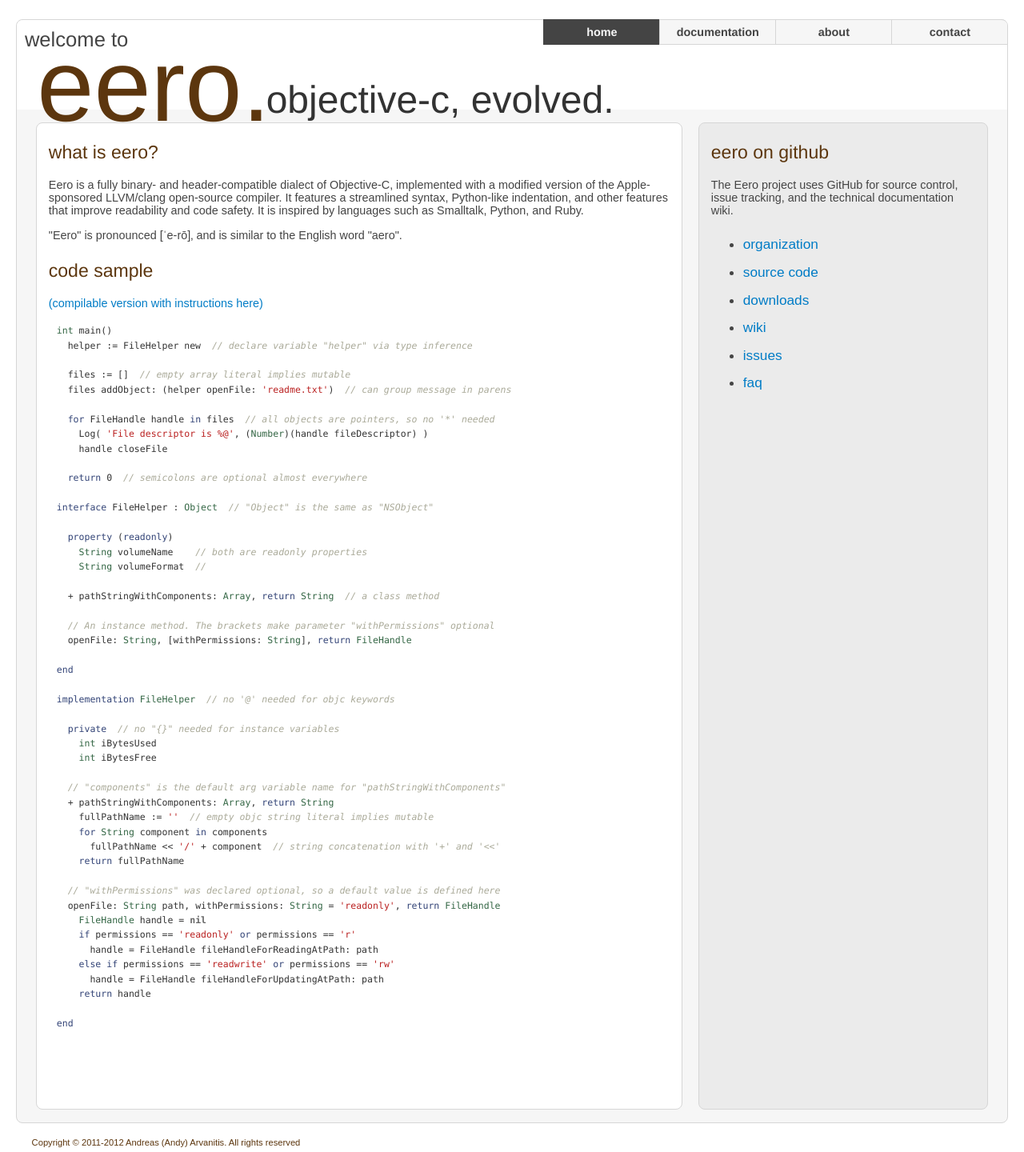
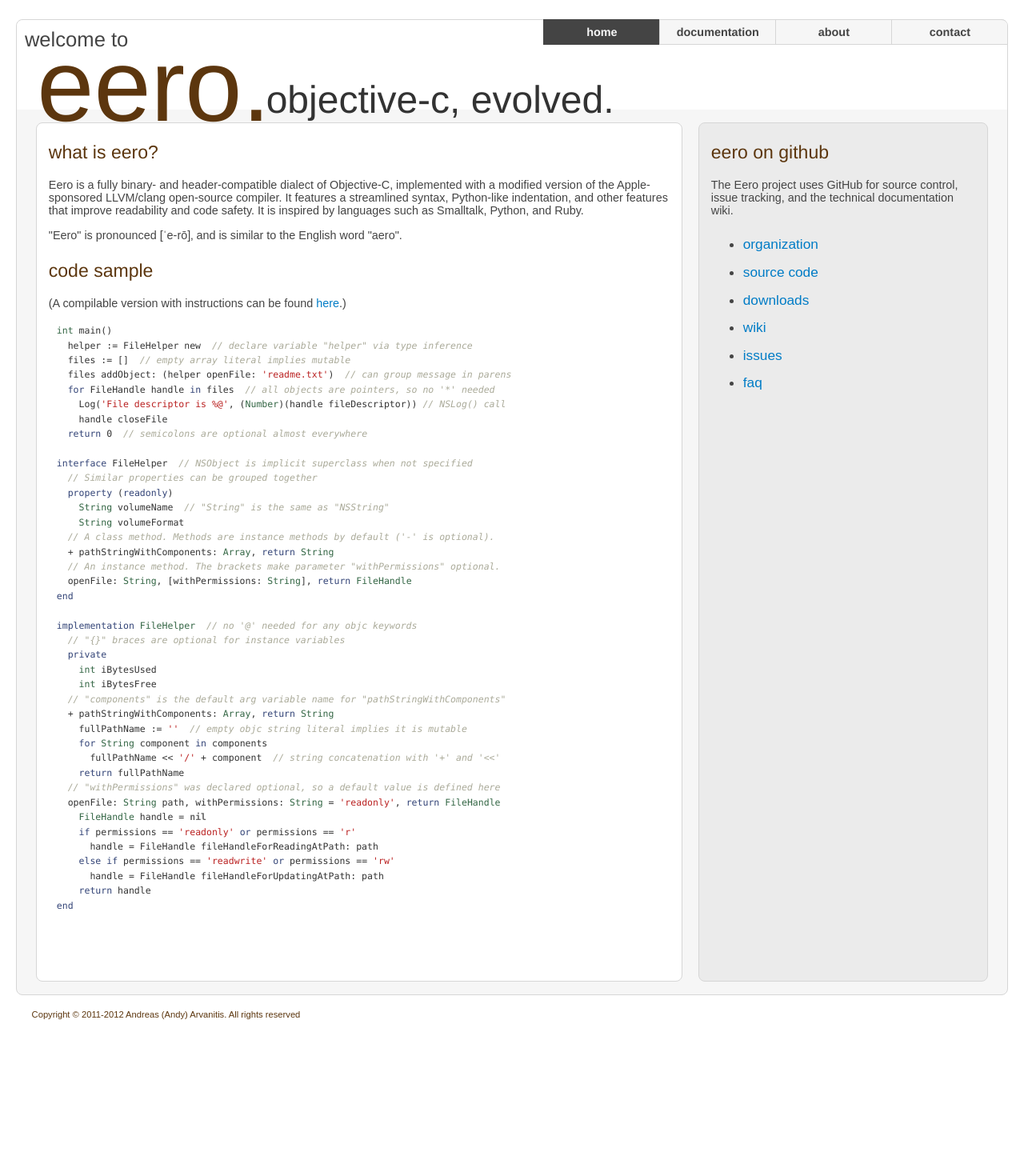
Before and after one commit to eerolanguage/eerolanguage.github.com, a Jekyll site: the page built from index.html, in a window 1280 px wide. Shown: the whole page at 80% size. Built offline with Jekyll 4.4.1, drawn with Linux system fonts in a browser that asks for light colours; some web fonts are replaced; after the commit the page ends 1280 px from its top, so only the background shows below that.

Commit message:
Document class decl superclass default of NSObject

```diff
--- a/_includes/code-sample.html
+++ b/_includes/code-sample.html
@@ -1,41 +1,34 @@
 <pre class="nocodebox"><span class="kt">int</span> main()
   helper := FileHelper new <span class="c1"> // declare variable "helper" via type inference</span>
-
   files := [] <span class="c1"> // empty array literal implies mutable</span>
   files addObject: (helper openFile: <span class="s">'readme.txt'</span>) <span class="c1"> // can group message in parens</span>
-
   <span class="k">for</span> FileHandle handle <span class="k">in</span> files <span class="c1"> // all objects are pointers, so no '*' needed</span>
-    Log( <span class="s">'File descriptor is %@'</span>, (<span class="kt">Number</span>)(handle fileDescriptor) )
+    Log(<span class="s">'File descriptor is %@'</span>, (<span class="kt">Number</span>)(handle fileDescriptor))<span class="c1"> // NSLog() call</span>
     handle closeFile
-
   <span class="k">return</span> 0 <span class="c1"> // semicolons are optional almost everywhere</span>
 
-<span class="k">interface</span> FileHelper : <span class="kt">Object</span></span> <span class="c1"> // "Object" is the same as "NSObject"</span>
-
+<span class="k">interface</span> FileHelper</span> <span class="c1"> // NSObject is implicit superclass when not specified</span>
+  <span class="c1">// Similar properties can be grouped together</span>
   <span class="k">property</span> (<span class="k">readonly</span>)
-    <span class="kt">String</span> volumeName  <span class="c1">  // both are readonly properties</span>
-    <span class="kt">String</span> volumeFormat <span class="c1"> //</span>
-
-  + pathStringWithComponents: <span class="kt">Array</span>, <span class="k">return</span> <span class="kt">String</span> <span class="c1"> // a class method</span>
-
-  <span class="c1">// An instance method. The brackets make parameter "withPermissions" optional</span>
+    <span class="kt">String</span> volumeName <span class="c1"> // "String" is the same as "NSString"</span>
+    <span class="kt">String</span> volumeFormat
+  <span class="c1">// A class method. Methods are instance methods by default ('-' is optional).</span>
+  + pathStringWithComponents: <span class="kt">Array</span>, <span class="k">return</span> <span class="kt">String</span>
+  <span class="c1">// An instance method. The brackets make parameter "withPermissions" optional.</span>
   openFile: <span class="kt">String</span>, [withPermissions: <span class="kt">String</span>], <span class="k">return</span> <span class="kt">FileHandle</span>
-
 <span class="k">end</span>
 
-<span class="k">implementation</span> <span class="kt">FileHelper</span> <span class="c1"> // no '@' needed for objc keywords</span>
-
-  <span class="k">private</span> <span class="c1"> // no "{}" needed for instance variables</span>
+<span class="k">implementation</span> <span class="kt">FileHelper</span> <span class="c1"> // no '@' needed for any objc keywords</span>
+  <span class="c1">// "{}" braces are optional for instance variables</span>
+  <span class="k">private</span>
     <span class="kt">int</span> iBytesUsed
     <span class="kt">int</span> iBytesFree
-
   <span class="c1">// "components" is the default arg variable name for "pathStringWithComponents"</span>
   + pathStringWithComponents: <span class="kt">Array</span>, <span class="k">return</span> <span class="kt">String</span>
-    fullPathName := <span class="s">''</span> <span class="c1"> // empty objc string literal implies mutable</span>
+    fullPathName := <span class="s">''</span> <span class="c1"> // empty objc string literal implies it is mutable</span>
     <span class="k">for</span> <span class="kt">String</span> component <span class="k">in</span> components
       fullPathName << <span class="s">'/'</span> + component <span class="c1"> // string concatenation with '+' and '<<'</span>
     <span class="k">return</span> fullPathName
-
   <span class="c1">// "withPermissions" was declared optional, so a default value is defined here</span>
   openFile: <span class="kt">String</span> path, withPermissions: <span class="kt">String</span> = <span class="s">'readonly'</span>, <span class="k">return</span> <span class="kt">FileHandle</span>
     <span class="kt">FileHandle</span> handle = <span class="no">nil</span>
@@ -44,6 +37,5 @@
     <span class="k">else if</span> permissions == <span class="s">'readwrite'</span> <span class="k">or</span> permissions == <span class="s">'rw'</span>
       handle = FileHandle fileHandleForUpdatingAtPath: path
     <span class="k">return</span> handle
-
 <span class="k">end</span>
 </pre>
--- a/css/default.css
+++ b/css/default.css
@@ -142,7 +142,7 @@
   top: 1em;
   bottom: 2em;
   padding-bottom: inherit;
-  min-height: 75em;
+  min-height: 65em;
 
   border: inherit;
   border-radius: 0.5em;
--- a/index.html
+++ b/index.html
@@ -14,6 +14,6 @@
 
   <p>"Eero" is pronounced [ˈe-rō]‚ and is similar to the English word "aero".</p>
 
-  <h2>code sample</h2><a href="samples/files.eero">(compilable version with instructions here)</a>
+  <h2>code sample</h2>(A compilable version with instructions can be found <a href="samples/files.eero">here</a>.)
   {% include code-sample.html %}
 </div>
```
Also changed, not shown: _posts/2012-06-17-documentation-toc.md (+2 -0 lines), _posts/2012-06-17-documentation.md (+32 -6 lines).
